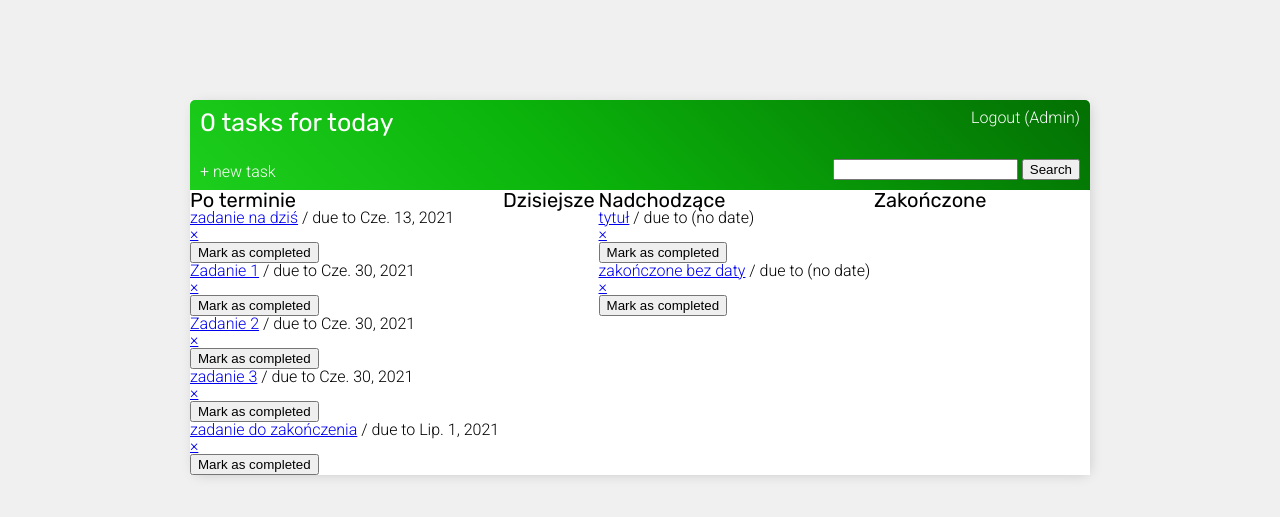
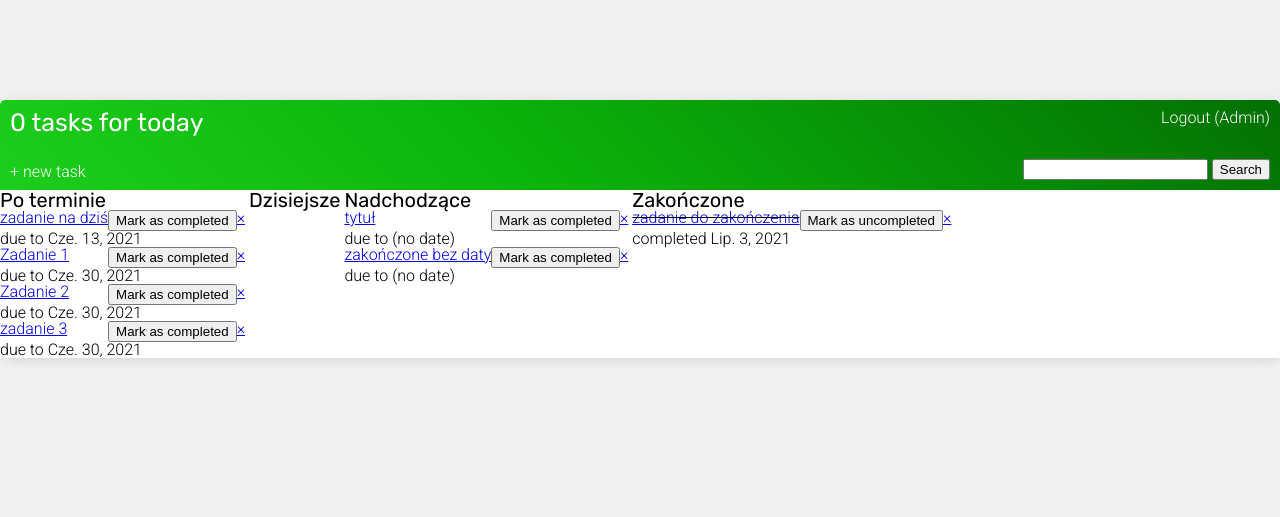
Before and after one commit to lukaszsliwinski/task_planner, a Django app: page / in a window 1280 px wide. Shown: the top 517 px of the page. Run offline with Django 3.2, Linux system fonts and the light colour scheme; the first user in the database is signed in; data comes from the database, SQL or seed files in the repository.

Commit message:
setting items layout and order in task divs on task list

```diff
--- a/base/static/base/style.css
+++ b/base/static/base/style.css
@@ -55,13 +55,33 @@ h3 {
 }
 
 .container {
-    max-width: 900px;
+    max-width: 1400px;
     margin: auto;
     background-color: white;
     box-shadow: 2px 2px 13px -4px rgba(0, 0, 0, 0.21);
 }
 
-.list {
+.tasklist-wrapper {
     display: inline-block;
     vertical-align: top;
 }
+
+
+
+.task-name {
+    display: flex;
+    flex-flow: row wrap;
+    justify-content: flex-end;
+  }
+
+.task-link {
+    margin-right: auto;
+}
+
+.complete-form {
+
+}
+
+.delete-link {
+
+}
--- a/base/templates/base/task_list.html
+++ b/base/templates/base/task_list.html
@@ -20,84 +20,114 @@
 
 
 
-<div class="list">
+<div class="tasklist-wrapper">
     <h3>Po terminie</h3>
     {% for task in tasks %}
     {% if task.past %}
-    <div>
+    <div class="task-wrapper">
         {% if task.completed == False %}
-        <div>
-            <p><a href="{% url 'task-detail' task.id %}">{{task}}</a> / due to {{task.due_date}}</p>
+        <div class="task-name">
+            <div class="task-link">
+                <a href="{% url 'task-detail' task.id %}">{{task}}</a>
             </div>
-        <a href="{% url 'task-delete' task.id %}">&#215;</a>
+            <div class="complete-form">
                 <form method="post" action="{% url 'complete' task.pk %}">
                     {% csrf_token %}
                     <button type="submit">{% if task.completed %}Mark as uncompleted{% else %}Mark as completed{% endif %}</button>
                 </form>
+            </div>
+            <div class="delete-link">
+                <a href="{% url 'task-delete' task.id %}">&#215;</a>
+            </div>
+        </div>
+        <p>due to {{task.due_date}}</p>
         {% endif %}
     </div>
     {% endif %}
     {% endfor %}
 </div>
 
-<div class="list">
+<div class="tasklist-wrapper">
     <h3>Dzisiejsze</h3>
     {% for task in tasks %}
     {% if task.today %}
-    <div>
+    <div class="task-wrapper">
         {% if task.completed == False %}
-        <div>
-            <p><a href="{% url 'task-detail' task.id %}">{{task}}</a> / due to {{task.due_date}}</p>
+        <div class="task-name">
+            <div class="task-link">
+                <a href="{% url 'task-detail' task.id %}">{{task}}</a>
             </div>
-        <a href="{% url 'task-delete' task.id %}">&#215;</a>
+            <div class="complete-form">
                 <form method="post" action="{% url 'complete' task.pk %}">
                     {% csrf_token %}
                     <button type="submit">{% if task.completed %}Mark as uncompleted{% else %}Mark as completed{% endif %}</button>
                 </form>
+            </div>
+            <div class="delete-link">
+                <a class="delete-link" href="{% url 'task-delete' task.id %}">&#215;</a>
+            </div>
+        </div>
+        <p>due to {{task.due_date}}</p>
         {% endif %}
     </div>
     {% endif %}
     {% endfor %}
 </div>
 
-<div class="list">
+<div class="tasklist-wrapper">
     <h3>Nadchodzące</h3>
     {% for task in tasks %}
     {% if task.coming %}
-    <div>
+    <div class="task-wrapper">
         {% if task.completed == False %}
-        <div>
-            <p><a href="{% url 'task-detail' task.id %}">{{task}}</a> / due to
+        <div class="task-name">
+            <div class="task-link">
+                <a href="{% url 'task-detail' task.id %}">{{task}}</a>
+            </div>
+            <div class="complete-form">
+                <form method="post" action="{% url 'complete' task.pk %}">
+                    {% csrf_token %}
+                    <button type="submit">{% if task.completed %}Mark as uncompleted{% else %}Mark as completed{% endif %}</button>
+                </form>
+            </div>
+            <div class="delete-link">
+                <a class="delete-link" href="{% url 'task-delete' task.id %}">&#215;</a>
+            </div>
+        </div>
+        <p>due to
             {% if task.due_date %}
                 {{task.due_date}}
             {% else %}
                 (no date)
             {% endif %}
         </p>
-        </div>
-        <a href="{% url 'task-delete' task.id %}">&#215;</a>
-        <form method="post" action="{% url 'complete' task.pk %}">
-            {% csrf_token %}
-            <button type="submit">{% if task.completed %}Mark as uncompleted{% else %}Mark as completed{% endif %}</button>
-        </form>
         {% endif %}
     </div>
     {% endif %}
     {% endfor %}
 </div>
 
-<div class="list">
+<div class="tasklist-wrapper">
     <h3>Zakończone</h3>
     {% for task in tasks %}
     {% if task.completed %}
-    <div>
-        <p><i><s><a href="{% url 'task-detail' task.id %}">{{task}}</a></s></i> / completed {{task.completed_date|date}}</p>
+    <div class="task-wrapper">
+        <div class="task-name">
+            <div class="task-link">
+                <i><s><a href="{% url 'task-detail' task.id %}">{{task}}</a></s></i>
             </div>
-    <a href="{% url 'task-delete' task.id %}">&#215;</a>
+            <div class="complete-form">
                 <form method="post" action="{% url 'complete' task.pk %}">
                     {% csrf_token %}
                     <button type="submit">{% if task.completed %}Mark as uncompleted{% else %}Mark as completed{% endif %}</button>
                 </form>
+            </div>
+            <div class="delete-link">
+                <a href="{% url 'task-delete' task.id %}">&#215;</a>
+            </div>
+        </div>
+        <p>completed {{task.completed_date|date}}</p>
+    </div>
     {% endif %}
     {% endfor %}
 </div>
```
Also changed, not shown: db.sqlite3. Lines whose indentation alone changed are shown as unchanged.
